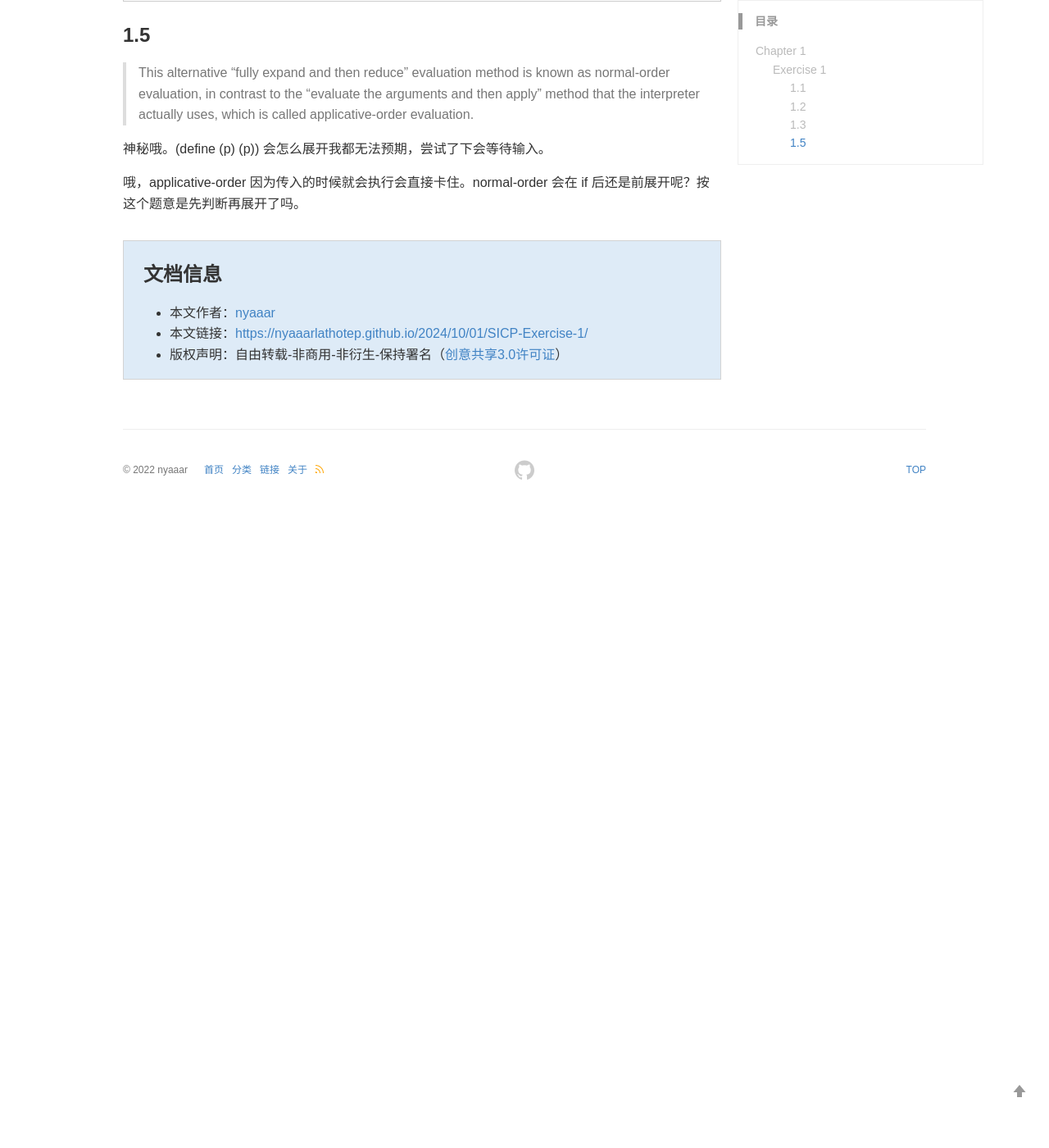
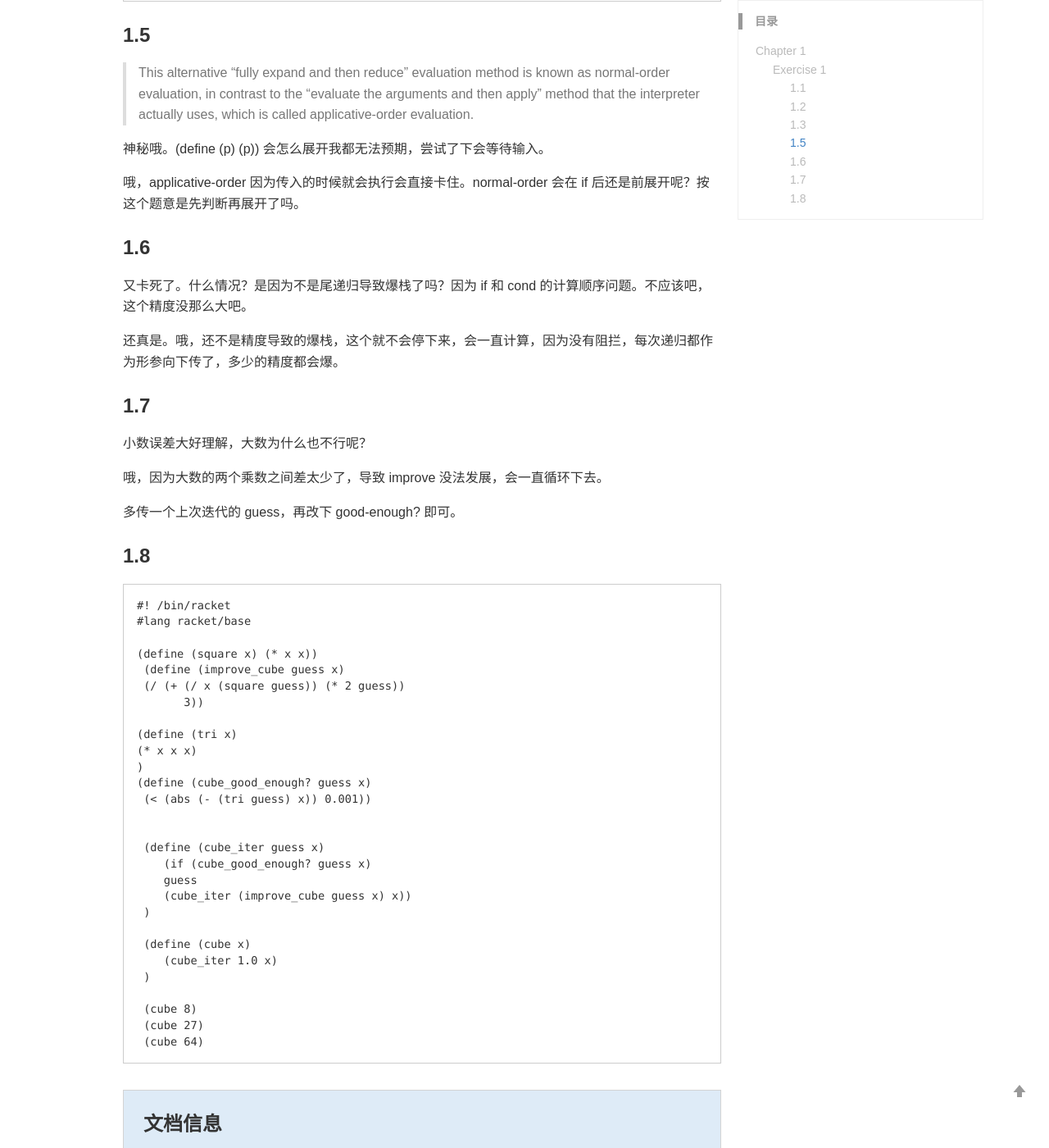
Before and after one commit to nyaaarlathotep/nyaaarlathotep.github.io, a Jekyll site: the page built from _posts/2024-10-01- SICP Exercise 1.md, in a window 1280 px wide and 1400 px high, scrolled down 1671 px. Shown: the whole window at 82% size. Built offline with Jekyll 4.4.1, drawn with Linux system fonts in a browser that asks for light colours; comment, search, counter and statistics services are not loaded; a style sheet for code colours, icons or effects is not loaded; before the commit the page ends 2301 px from its top, so only the background shows below that; some of the changed text lies outside the part shown.

Commit message:
Update 2024-10-01- SICP Exercise 1.md

````diff
--- a/_posts/2024-10-01- SICP Exercise 1.md
+++ b/_posts/2024-10-01- SICP Exercise 1.md
@@ -83,3 +83,50 @@ if (and #t #t) b a-> b -> 4
 神秘哦。(define (p) (p)) 会怎么展开我都无法预期，尝试了下会等待输入。
 
 哦，applicative-order 因为传入的时候就会执行会直接卡住。normal-order  会在 if 后还是前展开呢？按这个题意是先判断再展开了吗。
+
+### 1.6
+
+又卡死了。什么情况？是因为不是尾递归导致爆栈了吗？因为 if 和 cond 的计算顺序问题。不应该吧，这个精度没那么大吧。
+
+还真是。哦，还不是精度导致的爆栈，这个就不会停下来，会一直计算，因为没有阻拦，每次递归都作为形参向下传了，多少的精度都会爆。
+
+### 1.7
+
+小数误差大好理解，大数为什么也不行呢？
+
+哦，因为大数的两个乘数之间差太少了，导致 improve 没法发展，会一直循环下去。
+
+多传一个上次迭代的 guess，再改下 good-enough? 即可。
+
+### 1.8
+
+```
+#! /bin/racket
+#lang racket/base
+
+(define (square x) (* x x))
+ (define (improve_cube guess x)
+ (/ (+ (/ x (square guess)) (* 2 guess))
+       3))
+
+(define (tri x)
+(* x x x)
+)
+(define (cube_good_enough? guess x)
+ (< (abs (- (tri guess) x)) 0.001))
+
+
+ (define (cube_iter guess x)
+    (if (cube_good_enough? guess x)
+    guess
+    (cube_iter (improve_cube guess x) x))
+ )
+
+ (define (cube x)
+    (cube_iter 1.0 x)
+ )
+
+ (cube 8)
+ (cube 27)
+ (cube 64)
+```
````
